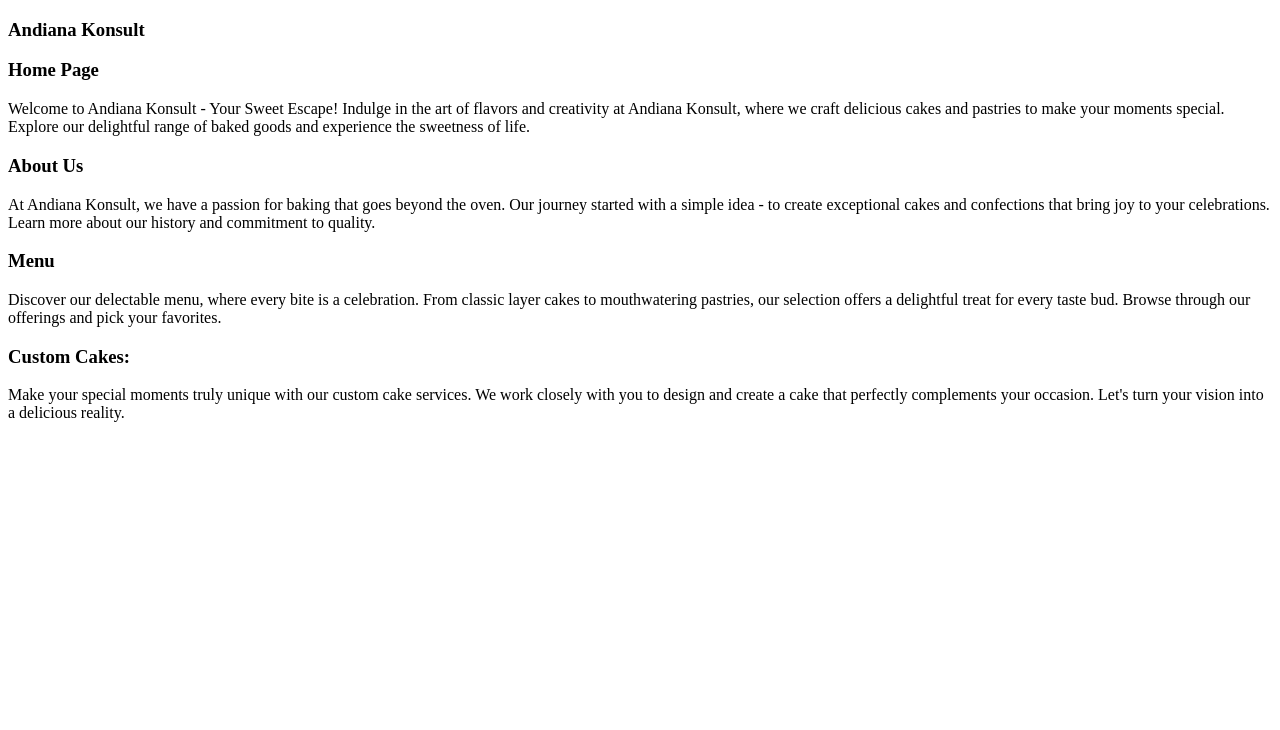
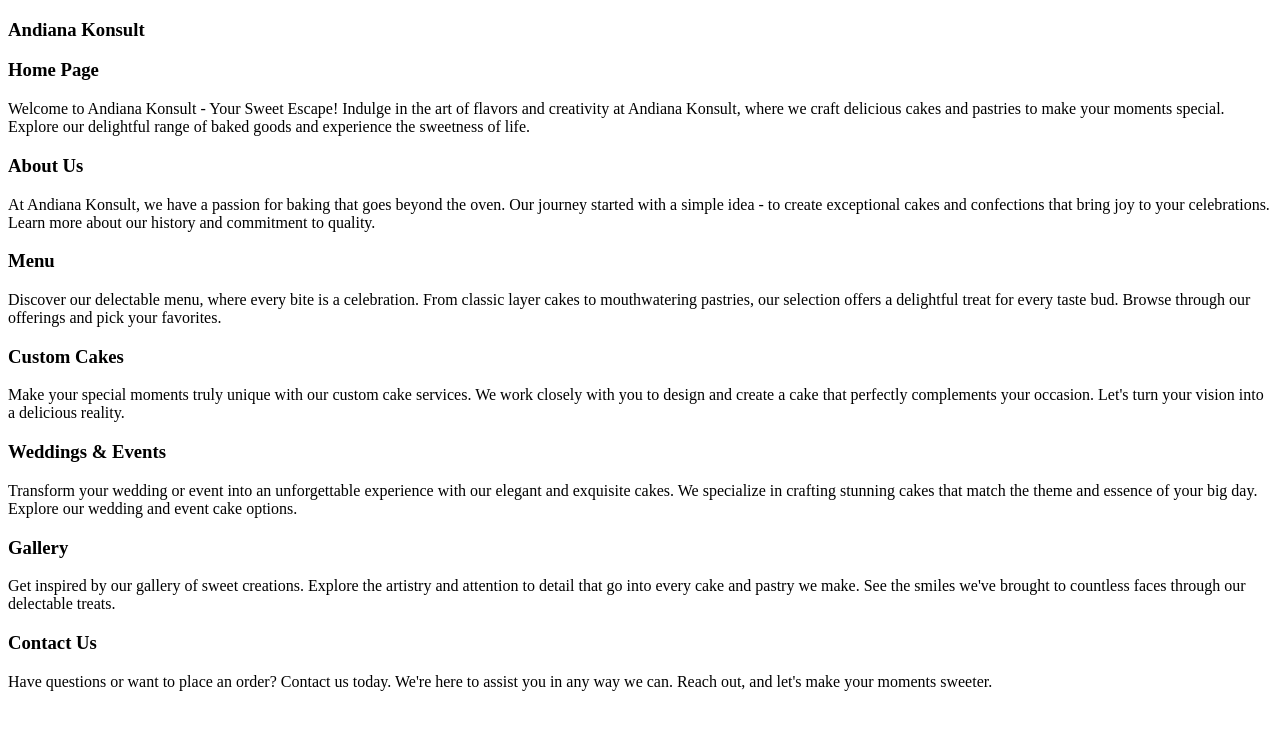
Before and after one commit to RodrickKamsiyonna/RodrickKamsiyonna.github.io, a plain HTML site: page index.html in a window 1280 px wide. Drawn offline with Linux system fonts and the light colour scheme.

Commit message:
Edited Index.html file

```diff
--- a/index.html
+++ b/index.html
@@ -33,10 +33,30 @@
         </div>
 
         <div>
-            <h3>Custom Cakes:</h3>
+            <h3>Custom Cakes</h3>
             Make your special moments truly unique with our custom cake services.
             We work closely with you to design and create a cake that perfectly complements your occasion.
             Let's turn your vision into a delicious reality.
         </div>
+
+        <div>
+            <h3>Weddings & Events</h3>
+            Transform your wedding or event into an unforgettable experience with our elegant and exquisite cakes.
+            We specialize in crafting stunning cakes that match the theme and essence of your big day.
+            Explore our wedding and event cake options.
+        </div>
+
+        <div>
+            <h3>Gallery</h3>
+            Get inspired by our gallery of sweet creations.
+            Explore the artistry and attention to detail that go into every cake and pastry we make.
+            See the smiles we've brought to countless faces through our delectable treats.
+        </div>
+
+        <div>
+            <h3>Contact Us</h3>
+            Have questions or want to place an order? Contact us today.
+            We're here to assist you in any way we can. Reach out, and let's make your moments sweeter.
+        </div>
     </body>
 </html>
```
